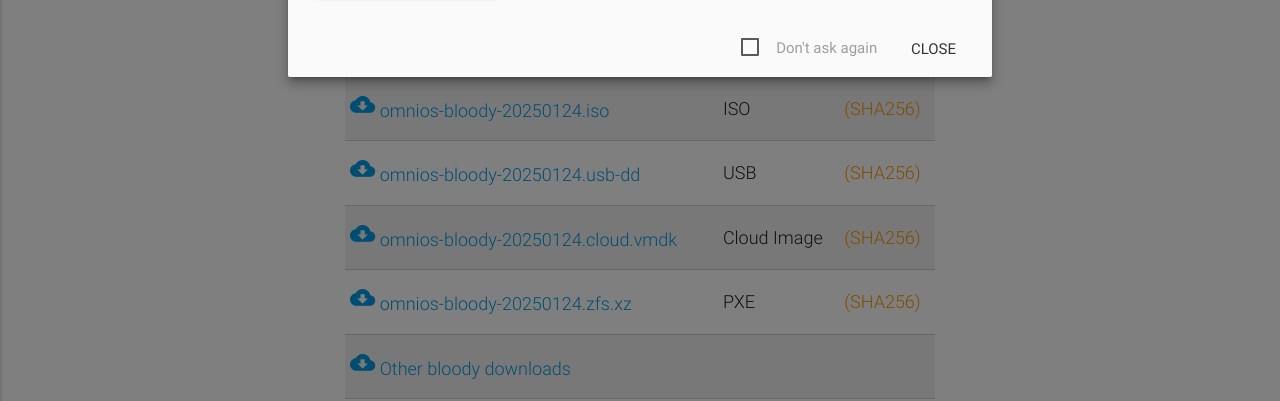
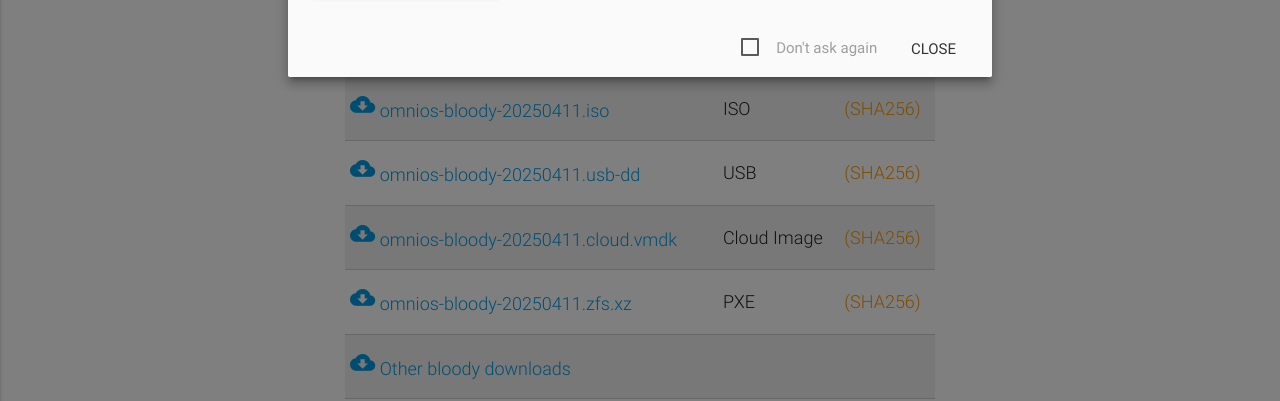
Before and after one commit to omniosorg/omniosorg.github.io, a Jekyll site: the page built from download.md, in a window 1280 px wide and 900 px high, scrolled down 1372 px. Shown: the part 253-654 px from the top of the window. Built offline with Jekyll 4.4.1, drawn with Linux system fonts in a browser that asks for light colours.

Commit message:
Update bloody version

```diff
--- a/_config.yml
+++ b/_config.yml
@@ -16,7 +16,7 @@ omnios_oldstable: r151052
 omnios_lts_date: the 5th of May, 2025
 omnios_lts: r151054
 omnios_lts_suffix:
-omnios_bloody: 20250124
+omnios_bloody: 20250411
 owner:
     email: info@omnios.org
     facebook:
```
